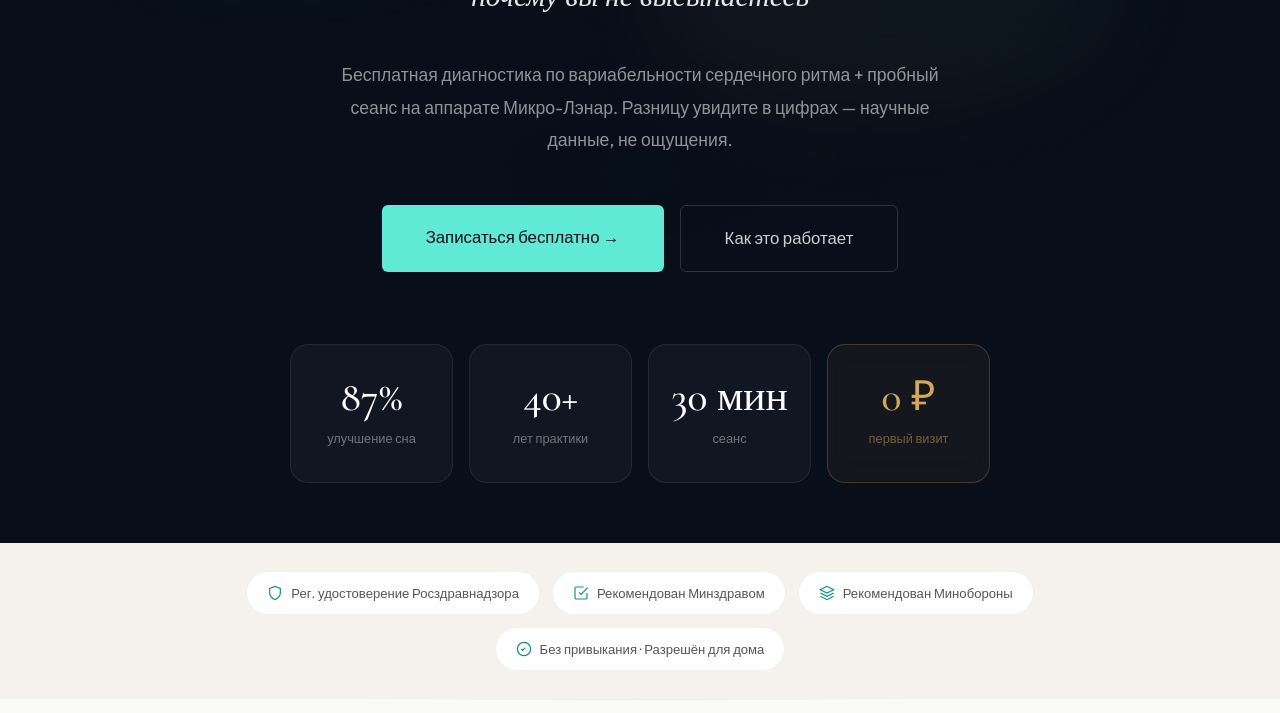
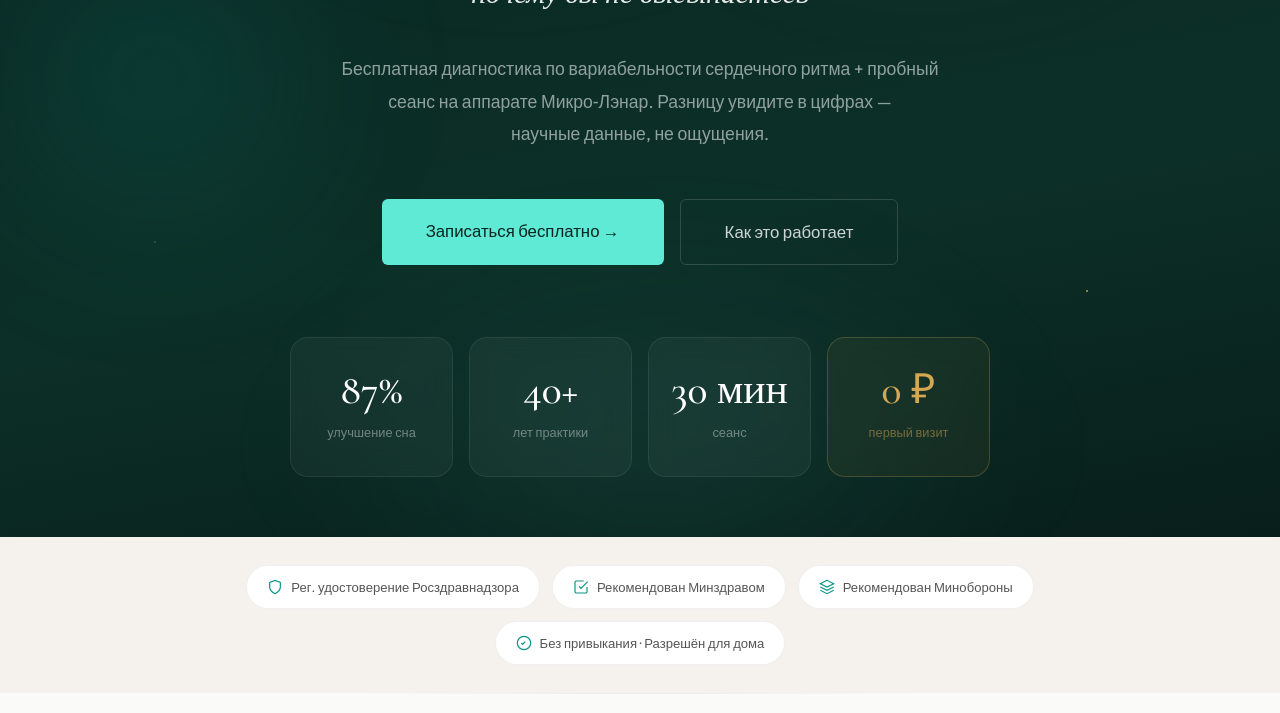
Before and after one commit to thebodymindcode/lab, a plain HTML site: page index.html in a window 1280 px wide. Shown: the part 444-1157 px from the top of the page. Drawn offline with nearby package versions, Linux system fonts and the light colour scheme.

Commit message:
Update index.html

```diff
--- a/index.html
+++ b/index.html
@@ -41,17 +41,23 @@ nav.scrolled .logo{color:var(--text)}
 .nav-cta:hover{background:#0B7F74;transform:translateY(-1px)}
 
 /* Hero */
-.hero{padding:0;text-align:center;position:relative;overflow:hidden;background:#080E1A;min-height:100vh;display:flex;align-items:center}
+.hero{padding:0;text-align:center;position:relative;overflow:hidden;background:linear-gradient(170deg,#071E1A 0%,#0A2A24 35%,#0C3028 65%,#081E1A 100%);min-height:100vh;display:flex;align-items:center}
 .hero h1{color:#fff;font-size:clamp(3.4rem,9vw,6.8rem);letter-spacing:-.04em;margin-bottom:32px;line-height:1.05}
 .hero .accent{color:#5EEAD4;font-style:italic}
 .hero-badge{display:inline-flex;align-items:center;gap:8px;background:rgba(94,234,212,.08);border:1px solid rgba(94,234,212,.2);border-radius:99px;padding:8px 20px;font-size:.82rem;color:#5EEAD4;font-weight:500;margin-bottom:28px;animation:heroBadgeFade .6s ease .2s both}
 .hero-badge .bdot{width:6px;height:6px;border-radius:50%;background:#5EEAD4;animation:starPulse 2s infinite}
 
-/* Hero sleep animation */
-.hero-net{position:absolute;top:0;left:0;width:100%;height:100%;pointer-events:none;overflow:hidden}
-.hero-net svg{position:absolute;top:50%;left:50%;transform:translate(-50%,-50%);width:100%;max-width:1200px;height:100%;opacity:1}
+/* Hero animation — no SVG */
 @keyframes heroBadgeFade{from{opacity:0;transform:translateY(8px)}to{opacity:1;transform:none}}
 @keyframes starPulse{0%,100%{opacity:.4;transform:scale(1)}50%{opacity:1;transform:scale(1.3)}}
+@keyframes aur1{0%,100%{transform:translate(0,0) scale(1)}50%{transform:translate(15%,8%) scale(1.15)}}
+@keyframes aur2{0%,100%{transform:translate(0,0) scale(1)}50%{transform:translate(-12%,10%) scale(1.2)}}
+@keyframes aur3{0%,100%{transform:translate(0,0) scale(1)}50%{transform:translate(10%,-5%) scale(1.1)}}
+@keyframes aur4{0%,100%{transform:translate(0,0) scale(1)}50%{transform:translate(8%,12%) scale(1.2)}}
+@keyframes twk{0%,100%{opacity:.15}50%{opacity:.9}}
+@keyframes zzz1{0%{opacity:0;transform:translate(0,0)}30%{opacity:.5}100%{opacity:0;transform:translate(20px,-50px)}}
+@keyframes zzz2{0%{opacity:0;transform:translate(0,0)}30%{opacity:.4}100%{opacity:0;transform:translate(25px,-55px)}}
+@keyframes zzz3{0%{opacity:0;transform:translate(0,0)}30%{opacity:.35}100%{opacity:0;transform:translate(30px,-60px)}}
 
 /* Stats row */
 
@@ -184,7 +190,6 @@ footer{padding:40px 0;text-align:center;font-size:.82rem;color:var(--t4)}
   .hero [style*="font-size:2.4rem"]{font-size:1.8rem!important}
   .hero .btn,.hero a[href="#how"]{width:100%!important;text-align:center!important;justify-content:center!important}
   .hero [style*="margin-bottom:72px"]{margin-bottom:40px!important}
-  .hero-net svg{opacity:.6!important}
   .g4{grid-template-columns:1fr}
   .g3,.inst-grid{grid-template-columns:1fr}
   .cw{padding:0 20px}
@@ -210,63 +215,38 @@ footer{padding:40px 0;text-align:center;font-size:.82rem;color:var(--t4)}
 
 <!-- HERO -->
 <section class="hero">
-<!-- AURORA ANIMATION -->
-<div class="hero-net">
-<svg viewBox="0 0 1200 800" fill="none" preserveAspectRatio="xMidYMid slice" style="opacity:.8">
-  <defs>
-    <filter id="aur" x="-50%" y="-50%" width="200%" height="200%"><feGaussianBlur stdDeviation="45"/></filter>
-    <filter id="aur2" x="-50%" y="-50%" width="200%" height="200%"><feGaussianBlur stdDeviation="65"/></filter>
-    <linearGradient id="ag1" x1="0%" y1="0%" x2="100%" y2="100%"><stop offset="0%" stop-color="#0D9488"/><stop offset="100%" stop-color="#5EEAD4"/></linearGradient>
-    <linearGradient id="ag2" x1="0%" y1="100%" x2="100%" y2="0%"><stop offset="0%" stop-color="#D4A853"/><stop offset="100%" stop-color="#0D9488"/></linearGradient>
-    <radialGradient id="ag3" cx="50%" cy="50%" r="50%"><stop offset="0%" stop-color="#5EEAD4" stop-opacity=".4"/><stop offset="100%" stop-color="#0D9488" stop-opacity="0"/></radialGradient>
-  </defs>
-  <!-- Aurora blobs -->
-  <ellipse cx="300" cy="200" rx="250" ry="120" fill="url(#ag1)" filter="url(#aur)" opacity=".1">
-    <animate attributeName="cx" values="300;500;300" dur="20s" repeatCount="indefinite"/>
-    <animate attributeName="cy" values="200;280;200" dur="14s" repeatCount="indefinite"/>
-    <animate attributeName="rx" values="250;320;250" dur="18s" repeatCount="indefinite"/>
-    <animate attributeName="opacity" values=".1;.16;.1" dur="16s" repeatCount="indefinite"/>
-  </ellipse>
-  <ellipse cx="800" cy="350" rx="200" ry="100" fill="url(#ag2)" filter="url(#aur)" opacity=".08">
-    <animate attributeName="cx" values="800;650;800" dur="22s" repeatCount="indefinite"/>
-    <animate attributeName="cy" values="350;250;350" dur="18s" repeatCount="indefinite"/>
-    <animate attributeName="rx" values="200;280;200" dur="20s" repeatCount="indefinite"/>
-    <animate attributeName="opacity" values=".08;.14;.08" dur="14s" repeatCount="indefinite"/>
-  </ellipse>
-  <ellipse cx="600" cy="500" rx="300" ry="80" fill="url(#ag3)" filter="url(#aur2)" opacity=".06">
-    <animate attributeName="cx" values="600;400;600" dur="24s" repeatCount="indefinite"/>
-    <animate attributeName="cy" values="500;420;500" dur="16s" repeatCount="indefinite"/>
-    <animate attributeName="rx" values="300;380;300" dur="22s" repeatCount="indefinite"/>
-    <animate attributeName="opacity" values=".06;.12;.06" dur="18s" repeatCount="indefinite"/>
-  </ellipse>
-  <ellipse cx="900" cy="150" rx="120" ry="60" fill="#D4A853" filter="url(#aur)" opacity=".05">
-    <animate attributeName="cx" values="900;750;900" dur="26s" repeatCount="indefinite"/>
-    <animate attributeName="cy" values="150;200;150" dur="20s" repeatCount="indefinite"/>
-    <animate attributeName="opacity" values=".05;.09;.05" dur="22s" repeatCount="indefinite"/>
-  </ellipse>
+<!-- AURORA ANIMATION — CSS-based, no SVG overflow -->
+<div style="position:absolute;inset:0;overflow:hidden;pointer-events:none">
+  <!-- Aurora blob 1 — teal -->
+  <div style="position:absolute;width:600px;height:400px;top:-5%;left:10%;background:radial-gradient(ellipse,rgba(45,212,191,.15) 0%,transparent 70%);border-radius:50%;filter:blur(60px);animation:aur1 18s ease-in-out infinite"></div>
+  <!-- Aurora blob 2 — gold -->
+  <div style="position:absolute;width:500px;height:300px;top:10%;right:5%;background:radial-gradient(ellipse,rgba(212,168,83,.12) 0%,transparent 70%);border-radius:50%;filter:blur(50px);animation:aur2 22s ease-in-out infinite"></div>
+  <!-- Aurora blob 3 — bright teal bottom -->
+  <div style="position:absolute;width:700px;height:350px;bottom:-10%;left:20%;background:radial-gradient(ellipse,rgba(94,234,212,.1) 0%,transparent 70%);border-radius:50%;filter:blur(70px);animation:aur3 20s ease-in-out infinite"></div>
+  <!-- Aurora blob 4 — deep green -->
+  <div style="position:absolute;width:400px;height:400px;top:30%;left:-5%;background:radial-gradient(ellipse,rgba(13,148,136,.18) 0%,transparent 70%);border-radius:50%;filter:blur(55px);animation:aur4 25s ease-in-out infinite"></div>
   <!-- Stars -->
-  <circle cx="120" cy="90" r="1.3" fill="#fff"><animate attributeName="opacity" values=".2;.9;.2" dur="3s" repeatCount="indefinite"/></circle>
-  <circle cx="380" cy="60" r="1" fill="#D4A853"><animate attributeName="opacity" values=".15;.8;.15" dur="2.5s" repeatCount="indefinite" begin=".5s"/></circle>
-  <circle cx="650" cy="45" r="1.2" fill="#fff"><animate attributeName="opacity" values=".1;.85;.1" dur="3.2s" repeatCount="indefinite" begin="1s"/></circle>
-  <circle cx="950" cy="70" r="1.1" fill="#fff"><animate attributeName="opacity" values=".2;.9;.2" dur="2.8s" repeatCount="indefinite" begin="1.5s"/></circle>
-  <circle cx="1100" cy="120" r=".9" fill="#D4A853"><animate attributeName="opacity" values=".1;.7;.1" dur="3.8s" repeatCount="indefinite" begin="2s"/></circle>
-  <circle cx="200" cy="350" r=".8" fill="#fff"><animate attributeName="opacity" values=".1;.6;.1" dur="4s" repeatCount="indefinite" begin="2.5s"/></circle>
-  <circle cx="1050" cy="300" r="1" fill="#fff"><animate attributeName="opacity" values=".15;.7;.15" dur="3.4s" repeatCount="indefinite" begin="3s"/></circle>
-  <circle cx="80" cy="550" r=".7" fill="#D4A853"><animate attributeName="opacity" values=".08;.5;.08" dur="3.6s" repeatCount="indefinite" begin="3.5s"/></circle>
+  <div style="position:absolute;width:3px;height:3px;border-radius:50%;background:#fff;top:12%;left:15%;animation:twk 3s infinite"></div>
+  <div style="position:absolute;width:2px;height:2px;border-radius:50%;background:#D4A853;top:8%;left:40%;animation:twk 2.5s infinite .5s"></div>
+  <div style="position:absolute;width:3px;height:3px;border-radius:50%;background:#fff;top:6%;right:20%;animation:twk 3.2s infinite 1s"></div>
+  <div style="position:absolute;width:2px;height:2px;border-radius:50%;background:#fff;top:15%;right:35%;animation:twk 2.8s infinite 1.5s"></div>
+  <div style="position:absolute;width:2px;height:2px;border-radius:50%;background:#D4A853;top:25%;left:8%;animation:twk 3.5s infinite 2s"></div>
+  <div style="position:absolute;width:3px;height:3px;border-radius:50%;background:#fff;top:20%;right:10%;animation:twk 2.6s infinite 2.5s"></div>
+  <div style="position:absolute;width:2px;height:2px;border-radius:50%;background:#fff;bottom:30%;left:12%;animation:twk 4s infinite 3s"></div>
+  <div style="position:absolute;width:2px;height:2px;border-radius:50%;background:#D4A853;bottom:25%;right:15%;animation:twk 3.8s infinite 1.2s"></div>
   <!-- Zzz -->
-  <text font-family="Cormorant Garamond" font-size="22" fill="#D4A853" font-style="italic" x="920" y="280"><animate attributeName="y" values="280;200" dur="5s" repeatCount="indefinite"/><animate attributeName="x" values="920;950" dur="5s" repeatCount="indefinite"/><animate attributeName="opacity" values="0;.5;0" dur="5s" repeatCount="indefinite"/>z</text>
-  <text font-family="Cormorant Garamond" font-size="30" fill="#D4A853" font-style="italic" x="945" y="240"><animate attributeName="y" values="240;140" dur="6s" repeatCount="indefinite" begin="1.5s"/><animate attributeName="x" values="945;985" dur="6s" repeatCount="indefinite" begin="1.5s"/><animate attributeName="opacity" values="0;.4;0" dur="6s" repeatCount="indefinite" begin="1.5s"/>z</text>
-  <text font-family="Cormorant Garamond" font-size="40" fill="#D4A853" font-style="italic" x="970" y="190"><animate attributeName="y" values="190;70" dur="7s" repeatCount="indefinite" begin="3s"/><animate attributeName="x" values="970;1020" dur="7s" repeatCount="indefinite" begin="3s"/><animate attributeName="opacity" values="0;.35;0" dur="7s" repeatCount="indefinite" begin="3s"/>z</text>
-</svg>
+  <div style="position:absolute;right:12%;top:30%;font-family:'Cormorant Garamond',serif;font-style:italic;color:#D4A853;font-size:1.4rem;animation:zzz1 5s infinite;opacity:0">z</div>
+  <div style="position:absolute;right:10%;top:24%;font-family:'Cormorant Garamond',serif;font-style:italic;color:#D4A853;font-size:1.8rem;animation:zzz2 6s infinite 1.5s;opacity:0">z</div>
+  <div style="position:absolute;right:8%;top:18%;font-family:'Cormorant Garamond',serif;font-style:italic;color:#D4A853;font-size:2.2rem;animation:zzz3 7s infinite 3s;opacity:0">z</div>
 </div>
 
-<div class="cw" style="position:relative;z-index:1;padding:160px 28px 0">
+<div class="cw" style="position:relative;z-index:1;padding:155px 28px 0">
   <div class="hero-badge rv"><div class="bdot"></div>Москва · м.&nbsp;Краснопресненская · Первый визит бесплатно</div>
   <h1 class="rv">Плохо <span class="accent">спите?</span></h1>
-  <p class="rv hero-subtitle" style="font-family:'Cormorant Garamond',serif;font-size:clamp(1.25rem,2.5vw,1.85rem);color:rgba(255,255,255,.9);font-style:italic;max-width:700px;margin:0 auto 40px;line-height:1.5">Проверим уровень стресса за&nbsp;3&nbsp;минуты&nbsp;— и&nbsp;покажем, почему вы&nbsp;не&nbsp;высыпаетесь</p>
-  <p class="rv" style="font-size:clamp(1rem,1.5vw,1.1rem);color:rgba(255,255,255,.55);max-width:620px;margin:0 auto 48px;line-height:1.85">Бесплатная диагностика по&nbsp;вариабельности сердечного ритма&nbsp;+ пробный сеанс на&nbsp;аппарате Микро-Лэнар. Разницу увидите в&nbsp;цифрах&nbsp;— научные данные, не&nbsp;ощущения.</p>
+  <p class="rv hero-subtitle" style="font-family:'Cormorant Garamond',serif;font-size:clamp(1.25rem,2.5vw,1.85rem);color:rgba(255,255,255,.9);font-style:italic;max-width:700px;margin:0 auto 36px;line-height:1.55">Проверим уровень стресса за&nbsp;3&nbsp;минуты&nbsp;— и&nbsp;покажем, почему&nbsp;вы&nbsp;не&nbsp;высыпаетесь</p>
+  <p class="rv" style="font-size:clamp(1rem,1.5vw,1.1rem);color:rgba(255,255,255,.55);max-width:620px;margin:0 auto 48px;line-height:1.85">Бесплатная диагностика по&nbsp;вариабельности сердечного ритма + пробный сеанс на&nbsp;аппарате Микро&#8209;Лэнар. Разницу увидите в&nbsp;цифрах&nbsp;— научные&nbsp;данные, не&nbsp;ощущения.</p>
   <div class="rv" style="display:flex;gap:16px;justify-content:center;flex-wrap:wrap;margin-bottom:72px">
-    <a href="#booking" class="btn" style="font-size:1.05rem;padding:18px 44px;background:#5EEAD4;color:#080E1A">Записаться бесплатно →</a>
+    <a href="#booking" class="btn" style="font-size:1.05rem;padding:18px 44px;background:#5EEAD4;color:#0A2420">Записаться бесплатно →</a>
     <a href="#how" style="display:inline-flex;align-items:center;justify-content:center;padding:18px 44px;border-radius:6px;text-decoration:none;font-size:1.05rem;font-weight:500;color:rgba(255,255,255,.8);border:1.5px solid rgba(255,255,255,.15);background:none;transition:all .3s">Как это работает</a>
   </div>
   <div class="rv" style="display:grid;grid-template-columns:repeat(4,1fr);gap:16px;max-width:820px;margin:0 auto;padding-bottom:60px">
```
